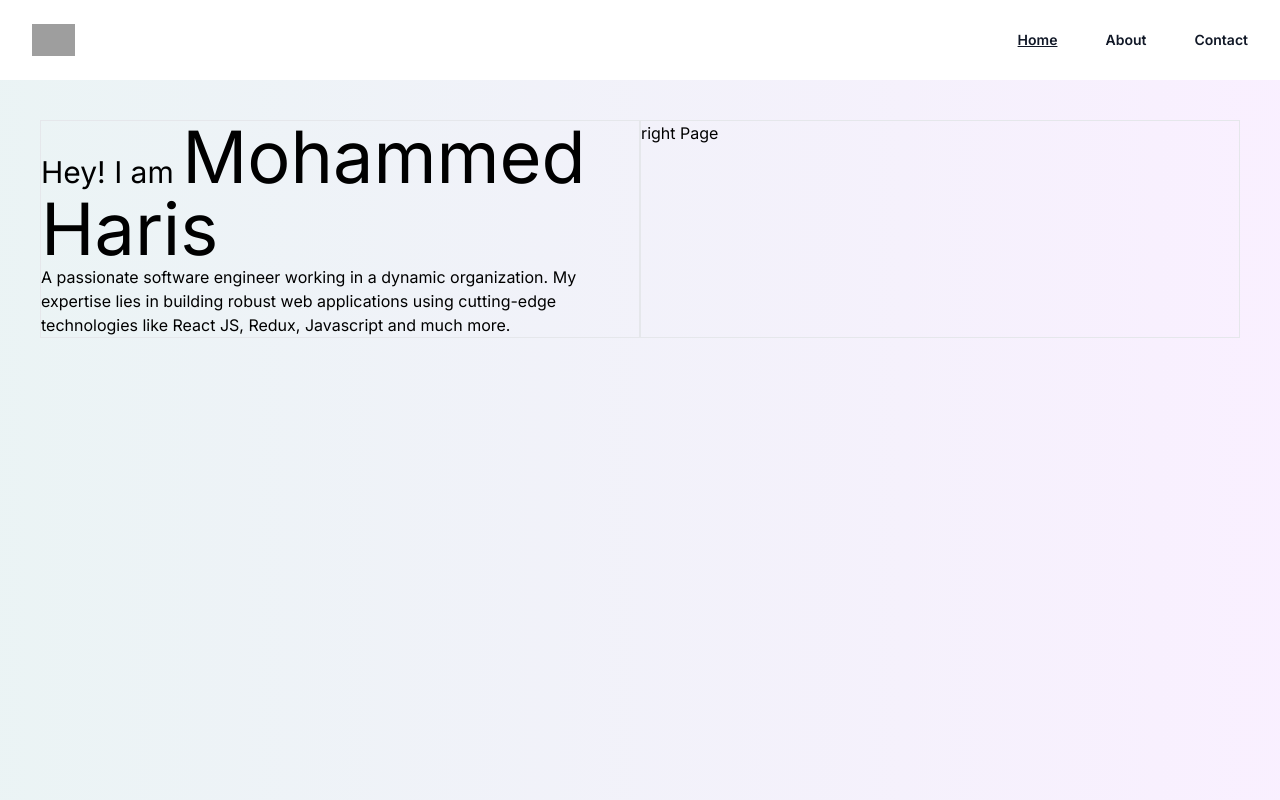
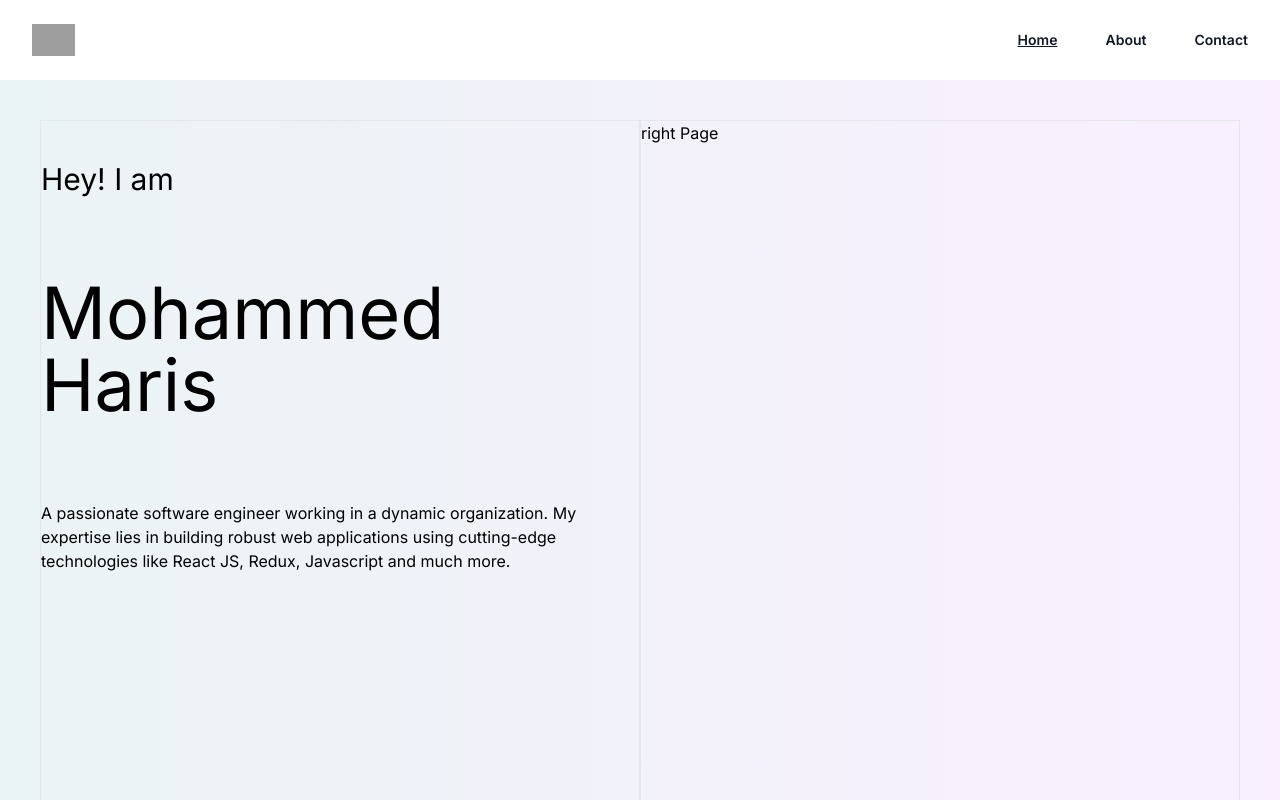
Before and after one commit to MohammedHaris96/personal-portfolio, a Next.js app: page / in a window 1280 px wide. Shown: the top 800 px of the page. Built offline with nearby package versions, Linux system fonts and the light colour scheme; grey boxes are pictures that could not be loaded.

Commit message:
UI fixes

```diff
--- a/src/app/page.tsx
+++ b/src/app/page.tsx
@@ -2,45 +2,24 @@ import Header from "../components/Header";
 
 export default function Home() {
   return (
-    <main className="flex flex-col items-center justify-between p-10 h-screen">
-      <div className="flex-col md:flex md:flex-row w-full h-100">
-        <div className="border w-full md:w-1/2 flex flex-col justify-around h-full">
-          <p className="text-3xl">
-            Hey! I am{" "}
-            <span className="text-5xl md:text-6xl lg:text-7xl">
-              Mohammed Haris
-            </span>
+    <main className="flex flex-col items-center justify-between p-10">
+      <div className="flex-col md:flex md:flex-row w-full h-screen">
+        <div className="border w-full md:w-1/2 flex flex-col">
+          <p className="text-3xl py-10">Hey! I am</p>
+          <p className="text-5xl md:text-6xl lg:text-7xl py-10">
+            Mohammed Haris
           </p>
-          <p className="text-1xl">
+          <p className="text-1xl py-10">
             A passionate software engineer working in a dynamic organization. My
             expertise lies in building robust web applications using
             cutting-edge technologies like React JS, Redux, Javascript and much
             more.
           </p>
         </div>
-        <div className="border w-full md:w-1/2 h-full">
+        <div className="border w-full md:w-1/2">
           <p>right Page</p>
         </div>
       </div>
-      {/* <div className="flex-col md:flex md:flex-row w-full h-screen ">
-        <div className="border w-full md:w-1/2 flex flex-col justify-around h-full">
-          <p className="text-3xl">
-            Hey! I am{" "}
-            <span className="text-5xl md:text-6xl lg:text-7xl">
-              Mohammed Haris
-            </span>
-          </p>
-          <p className="text-1xl">
-            A passionate software engineer working in a dynamic organization. My
-            expertise lies in building robust web applications using
-            cutting-edge technologies like React JS, Redux, Javascript and much
-            more.
-          </p>
-        </div>
-        <div className="border w-full md:w-1/2 h-full">
-          <p>right Page</p>
-        </div>
-      </div> */}
     </main>
   );
 }
```
